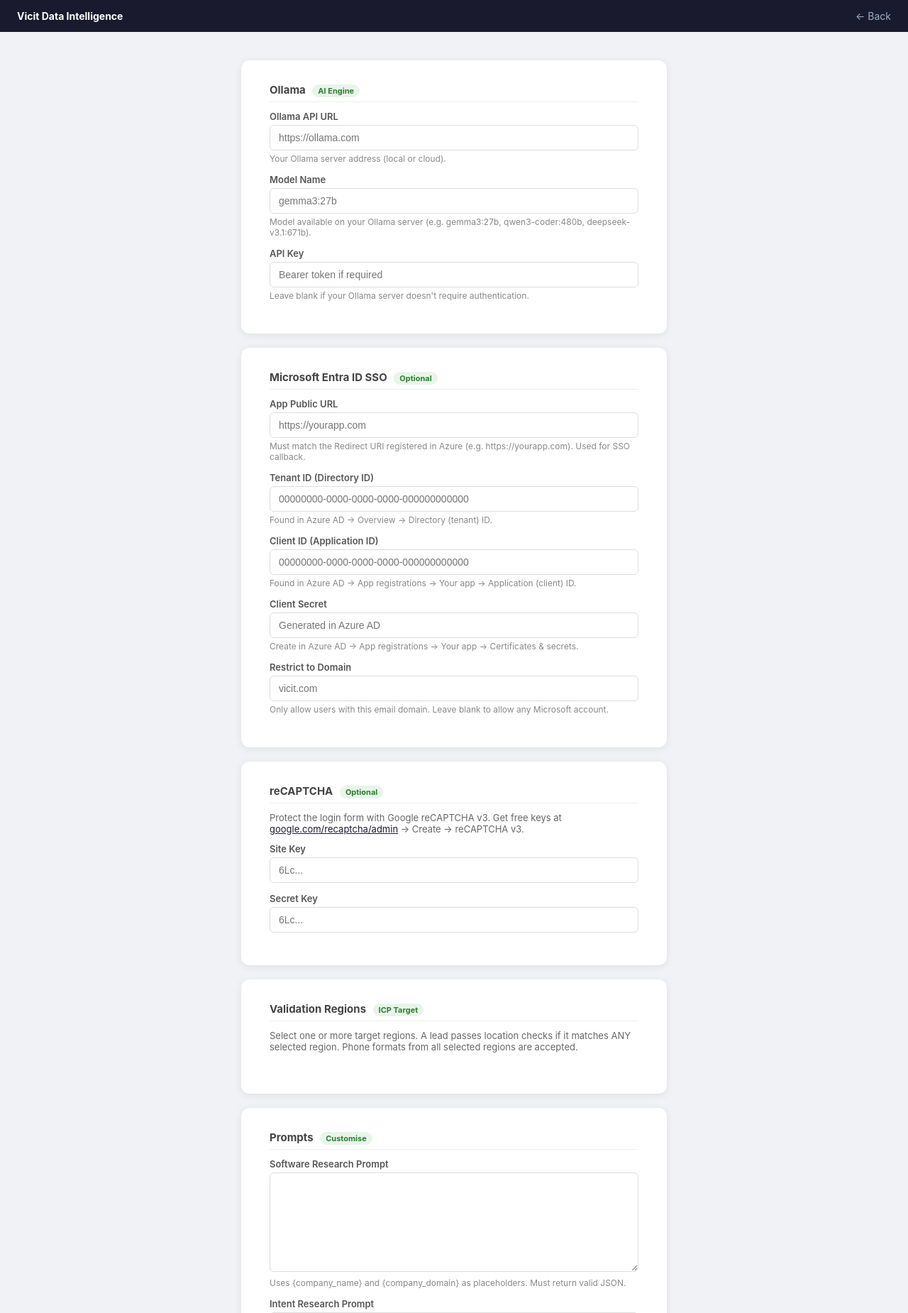
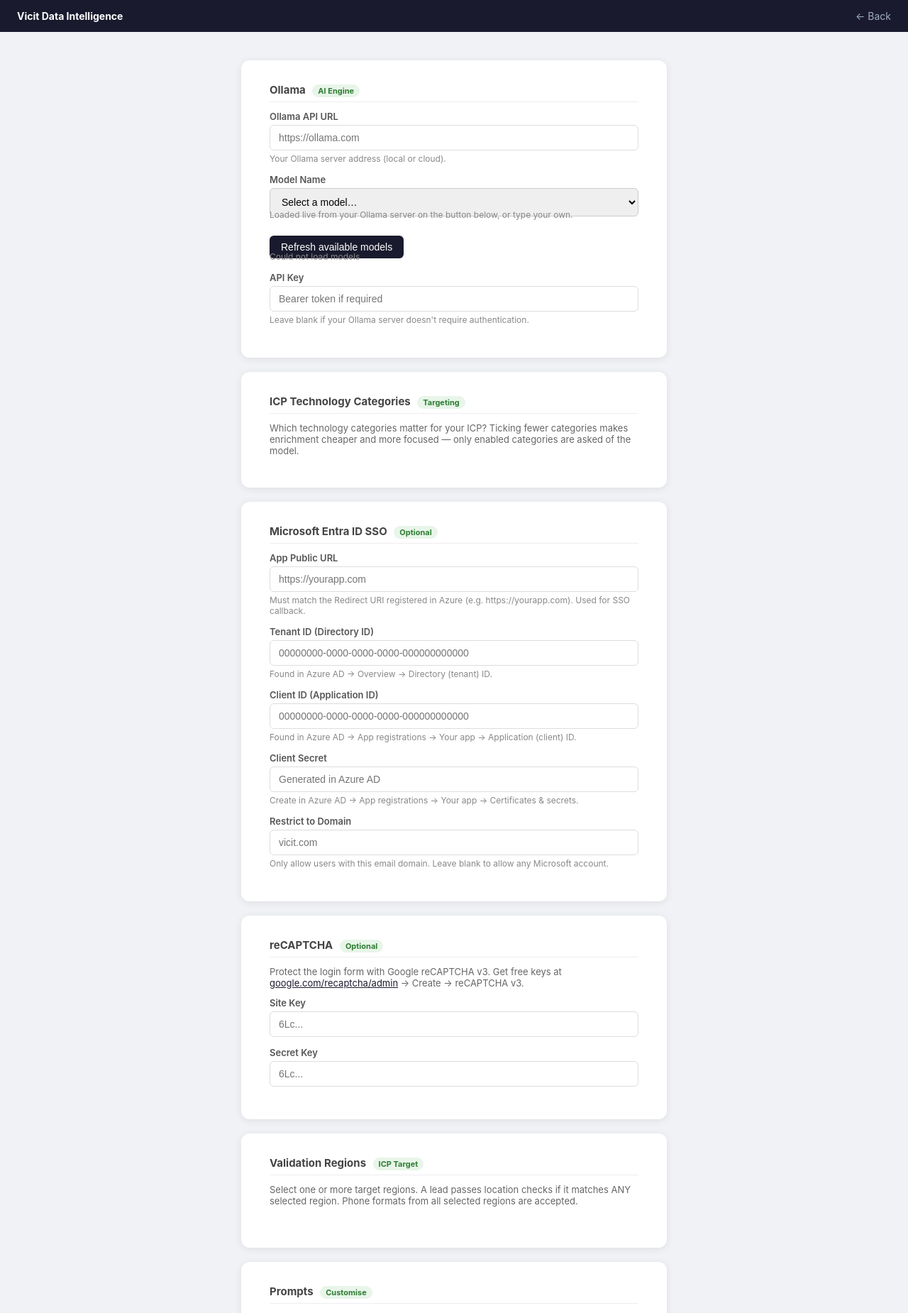
Before and after one commit to synester-black/csv-enricher, a Flask app: template templates/settings.html in a window 1280 px wide. Shown: the top 1850 px of the page at 71% size. Run offline with Flask 3, Linux system fonts and the light colour scheme; the template is opened without the code that fills it, so the values that code supplies are empty; some libraries are stand-ins or nearby versions.

Commit message:
Store software/intent as master-template columns; ICP-driven prompts with placeholders; Ollama model dropdown
- db.py: replace software/intent jsonb with EPM/ERP/Data Tools/BI/CRM/Cloud/Other + intent_data columns; migration in init_schema
- prompts: SOFTWARE_PROMPT driven by ICP categories via {categories} placeholder (editable, interactive)
- settings: Ollama model chosen from live dropdown (get /api/tags); ICP technology category checkboxes; prompt textareas
- process_csv/search/export writeback and templates read the new columns

```diff
--- a/app.py
+++ b/app.py
@@ -18,12 +18,13 @@ from flask import (
 
 import db as dbstore
 from db import (
+    CAT_COLUMN_LABEL,
     CATEGORY_COL,
     MODEL_SOFTWARE_CATEGORIES,
     bootstrap_admin, company_detail, create_upload, create_user, delete_user,
     get_user, list_users, lookup_companies, normalize_company_name,
-    save_records, search_companies, set_user_role, update_password,
-    upsert_companies,
+    row_to_software_dict, save_records, search_companies, set_user_role,
+    software_dict_to_row, update_password, upsert_companies,
 )
 from tabular import SUPPORTED_EXTENSIONS, read_tabular
 from template_exporter import build_template_row, write_template_xlsx
@@ -255,12 +256,14 @@ def settings():
         session['recaptcha_site_key'] = request.form.get('recaptcha_site_key', '')
         session['recaptcha_secret_key'] = request.form.get('recaptcha_secret_key', '')
         session['validation_regions'] = ','.join(request.form.getlist('validation_regions')) or 'uk'
+        session['software_categories'] = request.form.getlist('software_categories') or DEFAULT_SOFTWARE_CATEGORIES
         flash('Settings saved', 'success')
         _init_microsoft_oauth()  # Re-init with new values
-        return redirect(url_for('upload'))
+        return redirect(url_for('settings'))
     sp = session.get('software_prompt', SOFTWARE_PROMPT)
     ip = session.get('intent_prompt', INTENT_PROMPT)
     tp = session.get('tier_prompt', TIER_PROMPT)
+    active = session.get('software_categories', DEFAULT_SOFTWARE_CATEGORIES)
     return render_template('settings.html',
         ollama_url=session.get('ollama_url', OLLAMA_BASE_URL),
         ollama_model=session.get('ollama_model', OLLAMA_MODEL),
@@ -274,7 +277,9 @@ def settings():
         recaptcha_site_key=session.get('recaptcha_site_key', RECAPTCHA_SITE_KEY),
         recaptcha_secret_key=session.get('recaptcha_secret_key', RECAPTCHA_SECRET_KEY),
         validation_regions=session.get('validation_regions', 'uk'),
-        regions=REGIONS)
+        regions=REGIONS,
+        software_categories=active,
+        category_guidance=CATEGORY_GUIDANCE)
 
 # ---------------------------------------------------------------------------
 # Routes – Upload
@@ -402,6 +407,8 @@ def mapping(task_id):
             'intent_prompt': session.get('intent_prompt', INTENT_PROMPT),
             'tier_prompt': session.get('tier_prompt', TIER_PROMPT),
             'validation_regions': session.get('validation_regions', 'uk'),
+            'software_categories': session.get('software_categories',
+                                               DEFAULT_SOFTWARE_CATEGORIES),
         }
 
         threading.Thread(
@@ -654,44 +661,92 @@ def authorize_microsoft():
         flash(f'SSO login failed: {e}', 'error')
         return redirect(url_for('login'))
 
+@app.route('/api/ollama/models')
+@login_required
+def ollama_models():
+    """List available models from the configured Ollama endpoint."""
+    try:
+        cfg = _ollama_config()
+    except Exception:
+        cfg = {'url': OLLAMA_BASE_URL.rstrip('/'), 'model': OLLAMA_MODEL, 'api_key': OLLAMA_API_KEY}
+    headers = {'Content-Type': 'application/json'}
+    if cfg.get('api_key'):
+        headers['Authorization'] = f"Bearer {cfg['api_key']}"
+    try:
+        resp = requests.get(f"{cfg['url']}/api/tags", headers=headers, timeout=15)
+        if resp.status_code != 200:
+            return jsonify({'error': f'HTTP {resp.status_code}', 'models': []})
+        names = [m.get('name') for m in resp.json().get('models', [])]
+        names = [n for n in names if n]
+    except Exception as e:
+        return jsonify({'error': str(e), 'models': []})
+    return jsonify({'models': names})
+
+
 # ---------------------------------------------------------------------------
 # Prompt templates
 # ---------------------------------------------------------------------------
+# ICP category guidance used to build the software prompt. Keys are the model
+# category keys; each drives a row in the prompt's "{categories}" placeholder.
+CATEGORY_GUIDANCE = {
+    'EPM / CPM': 'EPM / CPM tooling (e.g. Anaplan, Pigment, Tagetik, Board, OneStream, IBM Planning Analytics/TM1)',
+    'ERP': 'ERP platform (e.g. SAP S/4HANA, Oracle Fusion Cloud ERP, Microsoft Dynamics 365, Workday)',
+    'Data Tools': 'Data warehousing and pipeline tools (e.g. Snowflake, Databricks, Microsoft Fabric, Informatica)',
+    'Business Intelligence (BI)': 'Business intelligence software (e.g. Power BI, Tableau, Qlik Sense, IBM Cognos)',
+    'CRM': 'CRM platform (e.g. Salesforce, HubSpot, Microsoft Dynamics, Zoho)',
+    'Cloud': 'Cloud platform (e.g. Microsoft Azure, Amazon Web Services, Google Cloud)',
+    'Other': 'Any other notable enterprise software in use',
+}
+
+DEFAULT_SOFTWARE_CATEGORIES = list(MODEL_SOFTWARE_CATEGORIES)
+
+# The active ICP categories are injected into the "{categories}" placeholder.
 SOFTWARE_PROMPT = """You are an Enterprise Technology Intelligence Agent.
 
-Your task is to identify the enterprise software used by the following company.
+Your task is to identify the enterprise software used by the following company, for the ICP technology categories that matter to our business.
 
 Company: {company_name}
 Company Domain: {company_domain}
 
-Research the company using the following sources in order of priority:
-1. Company careers page
-2. Job descriptions on LinkedIn Jobs, Indeed, Glassdoor, Greenhouse, Lever, Workday Careers, SmartRecruiters
-3. Official company documentation
-4. BuiltWith technology data
-5. Other reliable public sources
-
-Identify only the following categories:
-- ERP
-- CRM
-- Accounting & Finance
-- HRIS / HCM
-- Payroll
-- Procurement
-- Manufacturing
-- Business Intelligence (BI)
-- Analytics
+Categories to research:
+{categories}
+
+Research using reliable public sources (careers pages, job descriptions, official documentation, BuiltWith, and similar) in order of priority.
 
 Rules:
-- Only include technologies explicitly mentioned or strongly supported by reliable evidence.
-- Do NOT guess or infer technologies.
+- Only include technologies explicitly evidenced from public sources. Do not guess or infer.
+- Use official product names (e.g. SAP S/4HANA, Salesforce, Oracle Fusion Cloud ERP, Microsoft Dynamics 365, Workday, Power BI, Snowflake, Azure).
 - Remove duplicate technologies.
-- Use official product names (e.g., SAP S/4HANA, Salesforce, Oracle Fusion Cloud ERP, Microsoft Dynamics 365, Workday, Power BI).
-- If no technology is found for a category, return an empty array.
-- Return ONLY valid JSON. Do not include explanations, reasoning, or markdown.
-
-Return the response in exactly this format:
-{{"ERP": [], "CRM": [], "Accounting & Finance": [], "HRIS / HCM": [], "Payroll": [], "Procurement": [], "Manufacturing": [], "Business Intelligence (BI)": [], "Analytics": []}}"""
+- If a category has no evidence, return an empty array for it.
+- Return ONLY valid JSON in the following shape. Do not include explanations, reasoning, or markdown.
+
+{"EPM / CPM": [], "ERP": [], "Data Tools": [], "Business Intelligence (BI)": [], "CRM": [], "Cloud": [], "Other": []}"""
+
+
+def build_categories_block(active_keys):
+    """Render the "{categories}" placeholder rows for the enabled ICP categories."""
+    keys = [k for k in (active_keys or DEFAULT_SOFTWARE_CATEGORIES)
+            if k in CATEGORY_GUIDANCE]
+    if not keys:
+        keys = DEFAULT_SOFTWARE_CATEGORIES
+    return '\n'.join(f'- {k}: {CATEGORY_GUIDANCE[k]}' for k in keys)
+
+
+def render_software_prompt(template, company_name, company_domain, active_keys):
+    """Render a prompt template with its placeholders filled.
+
+    Templates may use any of: {company_name}, {company_domain}, {categories}.
+    Missing placeholders are filled from defaults so edits stay interactive.
+    """
+    placeholders = {
+        'company_name': company_name,
+        'company_domain': company_domain,
+        'categories': build_categories_block(active_keys),
+    }
+    result = template
+    for key, val in placeholders.items():
+        result = result.replace('{' + key + '}', val)
+    return result
 
 INTENT_PROMPT = """You are a B2B Sales Intelligence Agent.
 
@@ -1072,13 +1127,27 @@ def validate_row_deterministic(row_dict, regions=None):
 # ---------------------------------------------------------------------------
 # Main processing pipeline (runs in background thread)
 # ---------------------------------------------------------------------------
-def _software_complete(sw):
-    """True when every model software category is already populated (DB hit)."""
-    return bool(sw) and all(sw.get(cat) for cat in MODEL_SOFTWARE_CATEGORIES)
+def _software_complete(sw, keys=None):
+    """True when every *active* ICP category is already populated (DB hit)."""
+    keys = [k for k in (keys or DEFAULT_SOFTWARE_CATEGORIES) if k]
+    return bool(sw) and all(sw.get(k) for k in keys)
 
 
 def _has_values(d):
     return bool(d) and any(v for v in d.values() if v)
+
+
+def _parse_intent(s):
+    """Parse intent_data (a JSON string column) into a dict."""
+    if isinstance(s, dict):
+        return s
+    if not s:
+        return {}
+    try:
+        d = json.loads(s)
+        return d if isinstance(d, dict) else {}
+    except Exception:
+        return {}
 
 
 def process_csv(task_id, input_path, ollama_cfg=None, column_map=None,
@@ -1114,6 +1183,9 @@ def process_csv(task_id, input_path, ollama_cfg=None, column_map=None,
     intent_prompt_tpl = ollama_cfg.get('intent_prompt', INTENT_PROMPT)
     tier_prompt_tpl = ollama_cfg.get('tier_prompt', TIER_PROMPT)
     validation_regions = [r.strip() for r in ollama_cfg.get('validation_regions', 'uk').split(',') if r.strip()]
+    active_cats = [k for k in (ollama_cfg.get('software_categories')
+                               or DEFAULT_SOFTWARE_CATEGORIES)
+                   if k in CATEGORY_GUIDANCE] or DEFAULT_SOFTWARE_CATEGORIES
 
     try:
         # Read input (CSV, XLSX or XLS)
@@ -1187,8 +1259,8 @@ def process_csv(task_id, input_path, ollama_cfg=None, column_map=None,
         db_intent_by_company = {}
         for c in unique_companies:
             hit = db_hits.get(normalized_by_company[c])
-            db_software_by_company[c] = (hit.get('software') or {}) if hit else {}
-            db_intent_by_company[c] = (hit.get('intent') or {}) if hit else {}
+            db_software_by_company[c] = row_to_software_dict(hit) if hit else {}
+            db_intent_by_company[c] = _parse_intent(hit.get('intent_data')) if hit else {}
             domain_by_company[c] = ((hit.get('domain') if hit else '') or get_company_domain(c))
 
         # Phase 1 & 2: Software + Intent per company (DB values win, model fills gaps)
@@ -1207,14 +1279,15 @@ def process_csv(task_id, input_path, ollama_cfg=None, column_map=None,
             base_intent = db_intent_by_company.get(company) or {}
 
             model_used = False
-            swit = [_software_complete(base_sw), _has_values(base_intent)]
+            swit = [_software_complete(base_sw, active_cats), _has_values(base_intent)]
 
             # Prompt 1: Software (only for missing categories / new companies)
             sw_final = dict(base_sw)
             if not swit[0]:
                 status['software_phase'] = f'processing ({company})'
                 processing_status[task_id] = status
-                sw_prompt = software_prompt_tpl.format(company_name=company, company_domain=domain)
+                sw_prompt = render_software_prompt(
+                    software_prompt_tpl, company, domain, active_cats)
                 sw_raw = _call_ollama(sw_prompt, cfg=ollama_cfg)
                 sw_data = _extract_json(sw_raw) or {}
                 for k, v in sw_data.items():
@@ -1398,13 +1471,11 @@ def process_csv(task_id, input_path, ollama_cfg=None, column_map=None,
                 'location': hit.get('location'),
                 'account_type': hit.get('account_type'),
                 'partner': hit.get('partner'),
-                'software': company_software.get(c) or {},
-                'intent': company_intent.get(c) or {},
+                'intent_data': json.dumps(company_intent.get(c) or {}) if company_intent.get(c) else None,
                 'raw': hit.get('raw'),
+                **software_dict_to_row(company_software.get(c) or {}),
             }
             enrichment = {
-                'software': company_software.get(c) or {},
-                'intent': company_intent.get(c) or {},
                 'tier': _rep_tier(company_tiers.get(c, [])),
                 'source': source_map.get(c, 'model'),
             }
@@ -1418,14 +1489,20 @@ def process_csv(task_id, input_path, ollama_cfg=None, column_map=None,
             print(f'Template export warning ({task_id}): {e}')
 
         # Write computed enrichment back to the DB (companies cache)
-        writeback = [{
-            'normalized_name': normalized_by_company[c],
-            'account_name': c,
-            'domain': domain_by_company.get(c),
-            'software': company_software.get(c) or {},
-            'intent': company_intent.get(c) or {},
-            'enrichment_source': source_map.get(c, 'model'),
-        } for c in unique_companies if company_software.get(c) or company_intent.get(c)]
+        writeback = []
+        for c in unique_companies:
+            sw = company_software.get(c) or {}
+            it = company_intent.get(c) or {}
+            if not sw and not it:
+                continue
+            writeback.append({
+                'normalized_name': normalized_by_company[c],
+                'account_name': c,
+                'domain': domain_by_company.get(c),
+                **software_dict_to_row(sw),
+                'intent_data': json.dumps(it) if it else None,
+                'enrichment_source': source_map.get(c, 'model'),
+            })
         try:
             upsert_companies(writeback)
             save_records(task_id, db_records)
@@ -1519,7 +1596,7 @@ def search():
         return _export_search(rows)
 
     return render_template('search.html', results=results, total=total, page=page,
-                           per_page=50, categories=CATEGORY_COL,
+                           per_page=50, categories=CATEGORY_COL, columns=CAT_COLUMN_LABEL,
                            q=q, industry=industry, category=category,
                            location=location, partner=partner)
 
@@ -1538,13 +1615,12 @@ def _export_search(rows):
             'location': hit.get('location'),
             'account_type': hit.get('account_type'),
             'partner': hit.get('partner'),
-            'software': hit.get('software') or {},
-            'intent': hit.get('intent') or {},
+            'intent_data': hit.get('intent_data') or '',
             'raw': hit.get('raw'),
         }
+        for col in CAT_COLUMN_LABEL:
+            account[col] = hit.get(col)
         enrichment = {
-            'software': hit.get('software') or {},
-            'intent': hit.get('intent') or {},
             'tier': '',
             'source': hit.get('enrichment_source') or 'db',
         }
--- a/templates/search.html
+++ b/templates/search.html
@@ -90,8 +90,8 @@
           <td>{{ r.industry or '' }}</td>
           <td>{{ r.location or '' }}</td>
           <td>
-            {% for cat, vals in (r.software or {}).items() %}
-              {% if vals %}<span class="pill">{{ cat }}: {{ vals|join(', ') }}</span>{% endif %}
+            {% for col, label in columns.items() %}
+              {% if r[col] %}<span class="pill"><strong>{{ label }}</strong>: {{ r[col] }}</span>{% endif %}
             {% endfor %}
           </td>
           <td>{{ r.enrichment_source or 'db' }}</td>
--- a/templates/settings.html
+++ b/templates/settings.html
@@ -54,14 +54,31 @@
         <div class="help">Your Ollama server address (local or cloud).</div>
 
         <label for="ollama_model">Model Name</label>
-        <input type="text" name="ollama_model" id="ollama_model"
-               value="{{ ollama_model }}" placeholder="gemma3:27b">
-        <div class="help">Model available on your Ollama server (e.g. gemma3:27b, qwen3-coder:480b, deepseek-v3.1:671b).</div>
+        <select name="ollama_model" id="ollama_model" style="width:100%;padding:10px 12px;border:1px solid #ccc;border-radius:6px;font-size:14px;">
+          <option value="{{ ollama_model }}">{{ ollama_model or 'Select a model…' }}</option>
+        </select>
+        <div class="help">Loaded live from your Ollama server on the button below, or type your own.</div>
+        <button type="button" id="refresh-models" style="margin-top:8px;padding:8px 16px;background:#1a1a2e;color:#fff;border:none;border-radius:6px;cursor:pointer;">Refresh available models</button>
+        <div class="help" id="models-msg"></div>
 
         <label for="ollama_api_key">API Key</label>
         <input type="password" name="ollama_api_key" id="ollama_api_key"
                value="{{ ollama_api_key }}" placeholder="Bearer token if required">
         <div class="help">Leave blank if your Ollama server doesn't require authentication.</div>
+      </div>
+
+      <div class="card">
+        <h2>ICP Technology Categories <span class="badge">Targeting</span></h2>
+        <p style="font-size:13px;color:#666;margin-bottom:12px;">Which technology categories matter for your ICP? Ticking fewer categories makes enrichment cheaper and more focused — only enabled categories are asked of the model.</p>
+        <div style="display:flex;flex-direction:column;gap:8px;">
+          {% for key, guidance in category_guidance.items() %}
+          <label style="display:flex;align-items:flex-start;gap:10px;font-size:14px;cursor:pointer;">
+            <input type="checkbox" name="software_categories" value="{{ key }}"
+              {% if key in software_categories %}checked{% endif %} style="margin-top:3px;">
+            <span><strong>{{ key }}</strong> — <span style="color:#666;font-weight:400;">{{ guidance }}</span></span>
+          </label>
+          {% endfor %}
+        </div>
       </div>
 
       <div class="card">
@@ -123,7 +140,7 @@
         <label for="software_prompt">Software Research Prompt</label>
         <textarea name="software_prompt" id="software_prompt" rows="8"
           style="width:100%;padding:9px 12px;border:1px solid #ddd;border-radius:6px;font-size:13px;font-family:monospace;margin-bottom:14px;">{{ software_prompt }}</textarea>
-        <div class="help">Uses {company_name} and {company_domain} as placeholders. Must return valid JSON.</div>
+        <div class="help">Placeholders: {company_name}, {company_domain} and {categories}. The {categories} placeholder is filled from your ICP Technology Categories above. Must return valid JSON.</div>
 
         <label for="intent_prompt">Intent Research Prompt</label>
         <textarea name="intent_prompt" id="intent_prompt" rows="8"
@@ -142,5 +159,34 @@
     </form>
     <a class="back" href="{{ url_for('upload') }}">&larr; Back to Upload</a>
   </div>
+  <script>
+    const modelSel = document.getElementById('ollama_model');
+    const current = modelSel.options[0].value;
+
+    async function loadModels() {
+      const msg = document.getElementById('models-msg');
+      msg.textContent = 'Loading models…';
+      try {
+        const res = await fetch('{{ url_for('ollama_models') }}');
+        const data = await res.json();
+        if (data.error) { msg.textContent = 'Error: ' + data.error; return; }
+        modelSel.innerHTML = '';
+        data.models.forEach(m => {
+          const o = document.createElement('option');
+          o.value = m; o.textContent = m;
+          if (m === current) o.selected = true;
+          modelSel.appendChild(o);
+        });
+        if (!data.models.includes(current)) {
+          const o = document.createElement('option');
+          o.value = current; o.textContent = current + ' (saved)'; o.selected = true;
+          modelSel.appendChild(o);
+        }
+        msg.textContent = data.models.length + ' models available.';
+      } catch (e) { msg.textContent = 'Could not load models'; }
+    }
+    document.getElementById('refresh-models').addEventListener('click', loadModels);
+    loadModels();
+  </script>
 </body>
 </html>
```
Also changed, not shown: db.py (+97 -39 lines), ingest_master.py (+6 -4 lines), template_exporter.py (+23 -16 lines), templates/company.html (+4 -4 lines).
